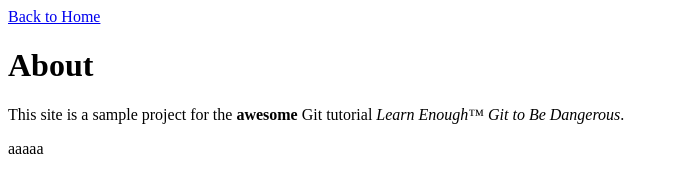
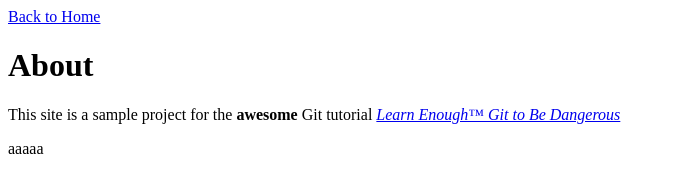
Before and after one commit to 7XYZoe/website, a plain HTML site: page about.html in a window 1280 px wide. Shown: the whole page, without its empty margins (0-675 px from the left). Drawn offline with Linux system fonts and the light colour scheme.

Commit message:
add link to tutorial title

```diff
--- a/about.html
+++ b/about.html
@@ -8,7 +8,7 @@
     <h1>About</h1>
     <p>
       This site is a sample project for the <strong>awesome</strong> Git
-      tutorial <em>Learn Enough™ Git to Be Dangerous</em>.
+      tutorial <a href="https://www.learnenough.com/git-tutorial"><em>Learn Enough™ Git to Be Dangerous</em></a>
     </p>
   </body>
 </html>
```
